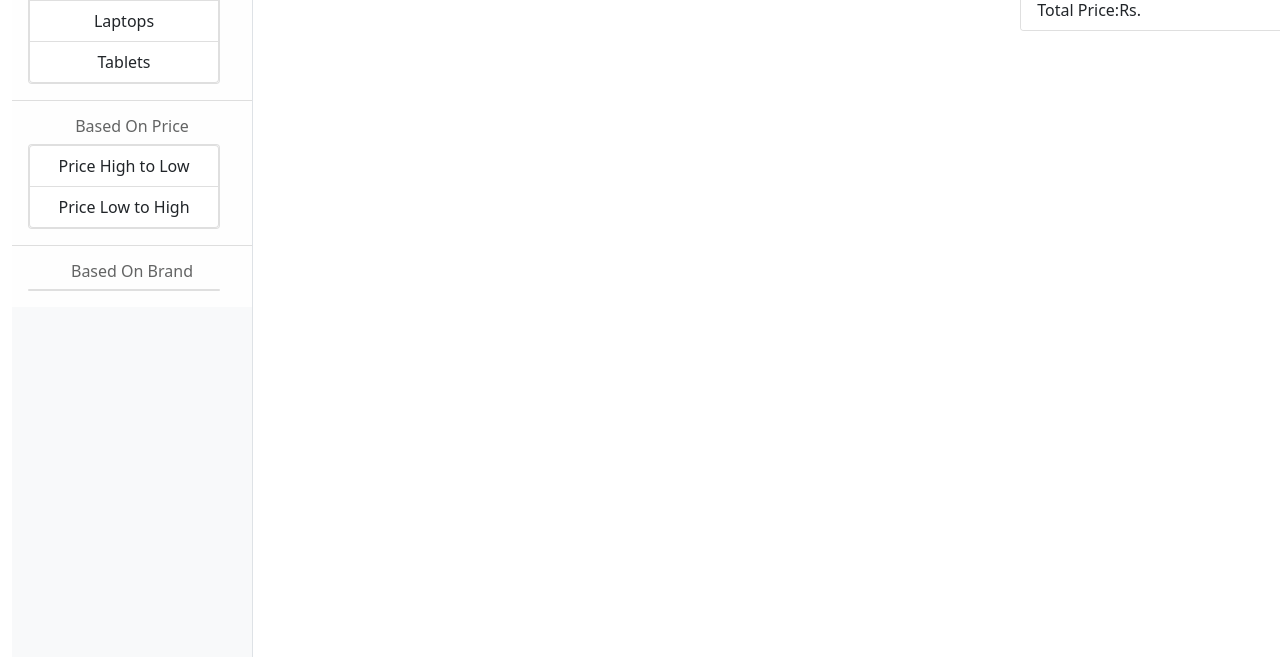
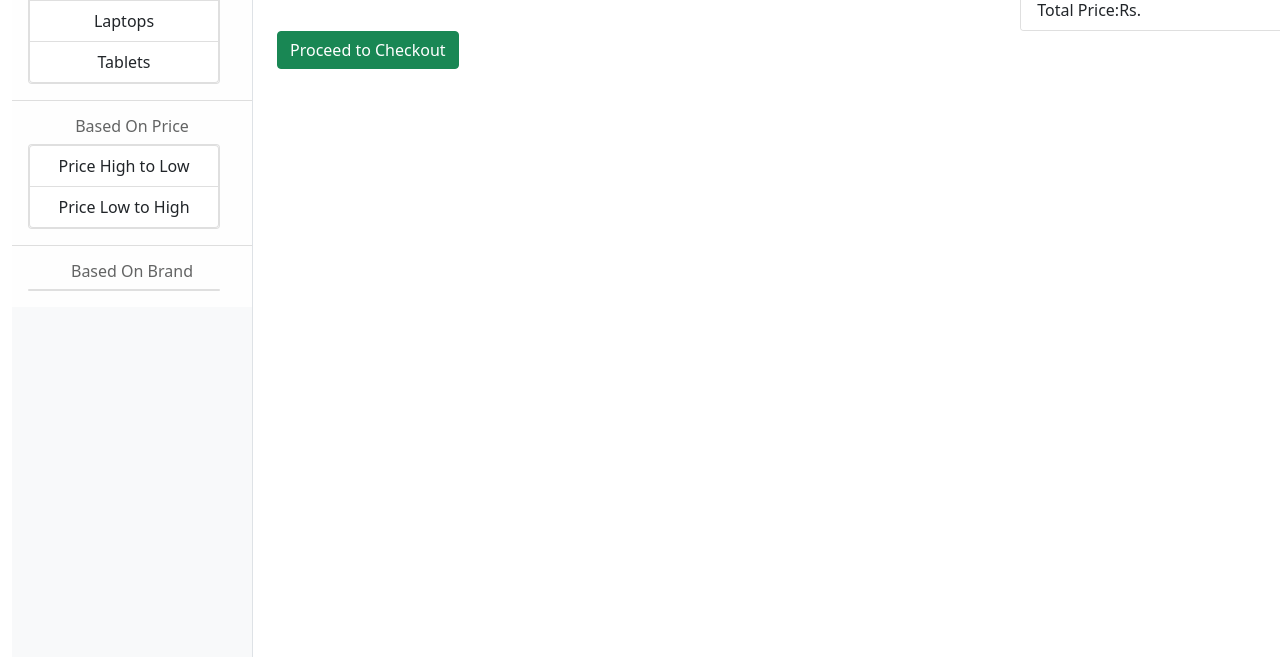
Before and after one commit to VrindhaAravind/ElectronicStore, a Django app: template electronicstore/customer/templates/cart.html in a window 1280 px wide. Shown: the part 215-872 px from the top of the page. Run offline with Django 3.2, Linux system fonts and the light colour scheme; the template is opened without the code that fills it, so the values that code supplies are empty; parts of the project's set-up code (start-up, migrations or seed data) failed here and were passed over; some libraries are stand-ins or nearby versions.

Commit message:
cart updated

```diff
--- a/electronicstore/customer/templates/cart.html
+++ b/electronicstore/customer/templates/cart.html
@@ -14,7 +14,7 @@
                         {{cart.product.brand}}<br>
                         {{cart.product.description}}
                     </p>
-                    <a href="{% url 'placeorder' cart.product.id cart.id%}" class="btn btn-primary">Buy Now</a>
+<!--                    <a href="{% url 'placeorder' cart.product.id cart.id%}" class="btn btn-primary">Buy Now</a>-->
                     <a class="btn btn-danger" href="{%url 'deletecart' cart.id %}">Remove</a>
                 </div>
             </div>
@@ -33,7 +33,7 @@
         </div>
 
     </div>
-</div>
+    <a href="" class="btn btn-success">Proceed to Checkout</a>
 
 
 {%endblock%}
```
